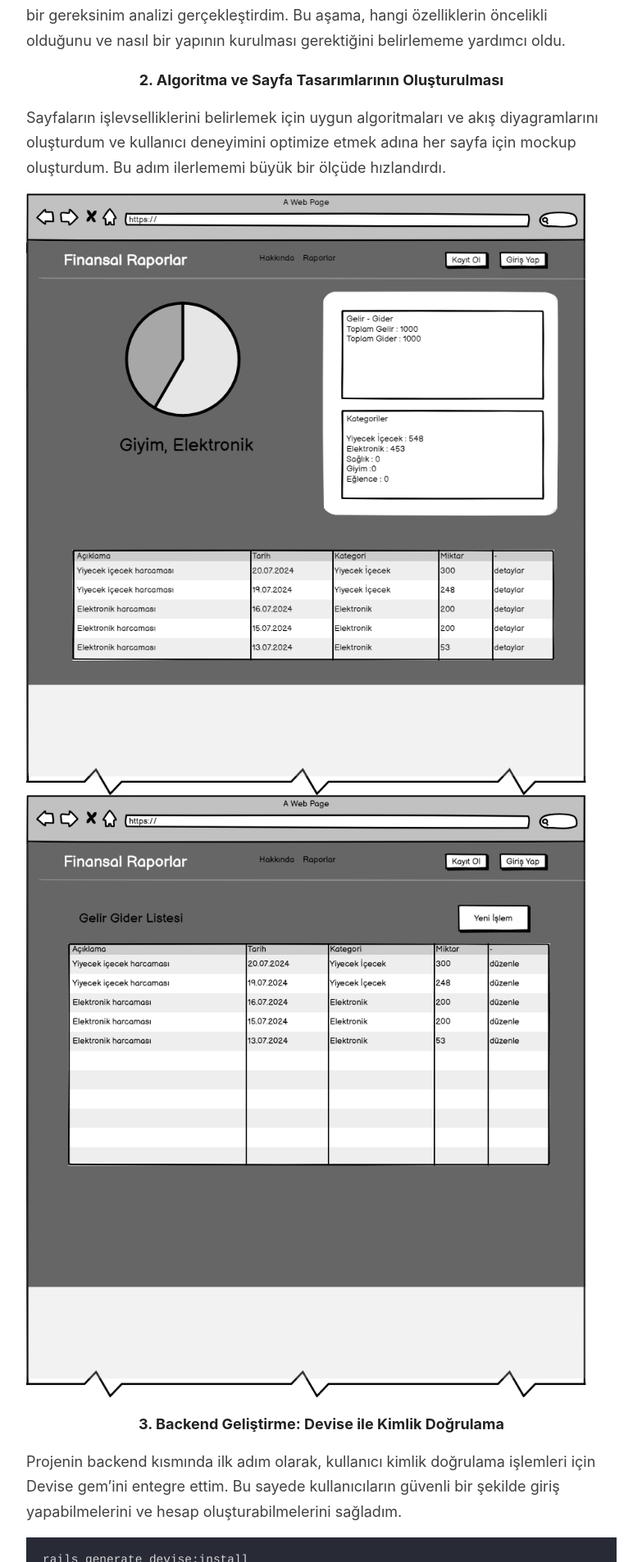
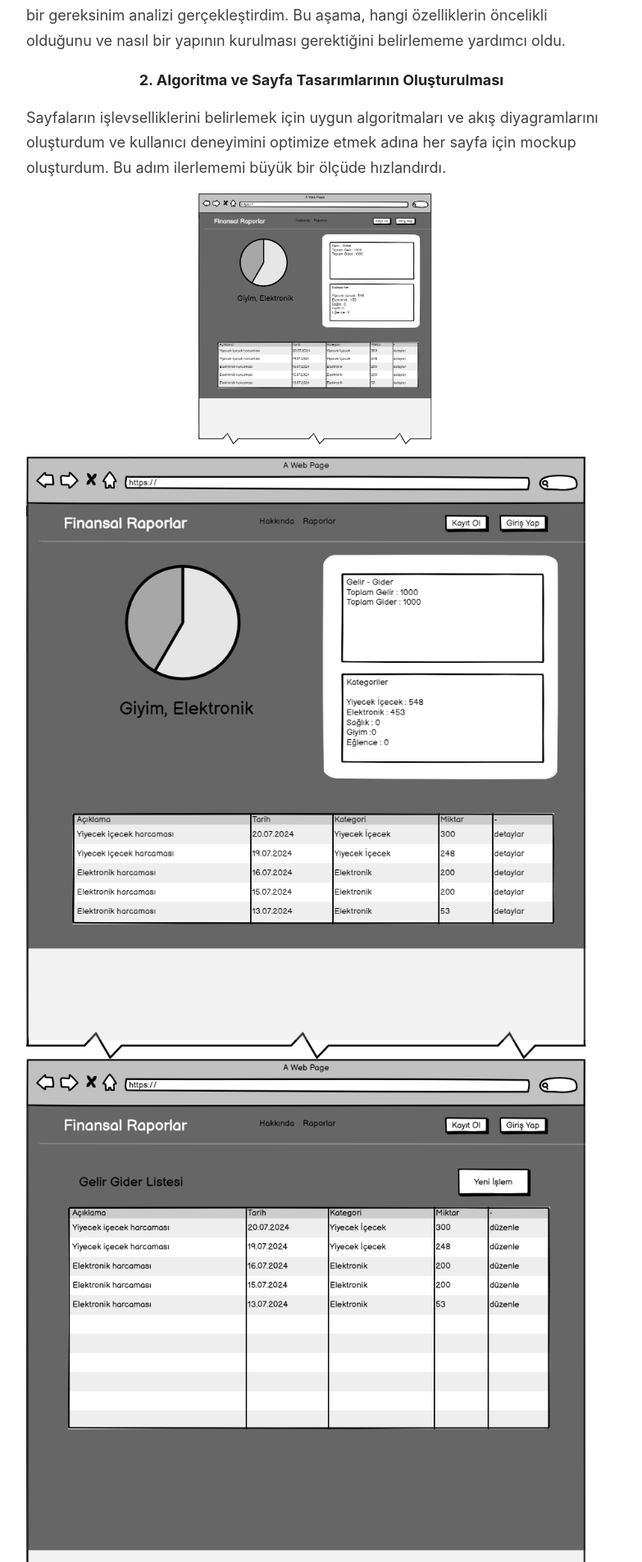
Before and after one commit to gunaytas/gunaytas.github.io, a Jekyll site: the page built from _posts/2024-09-01-finansalraporlar.md, in a window 1280 px wide. Shown: the part 1578-3484 px from the top of the page at 82% size, without its empty margins (248-1031 px from the left). Built offline with Jekyll 4.4.1, drawn with Linux system fonts in a browser that asks for light colours.

Commit message:
finansal r. image edited

```diff
--- a/_posts/2024-09-01-finansalraporlar.md
+++ b/_posts/2024-09-01-finansalraporlar.md
@@ -35,6 +35,8 @@ Projenin ilk aşamasında, kullanıcıların ihtiyaçlarını ve hedeflerini anl
 
 #### **2. Algoritma ve Sayfa Tasarımlarının Oluşturulması**
 Sayfaların işlevselliklerini belirlemek için uygun algoritmaları ve akış diyagramlarını oluşturdum ve kullanıcı deneyimini optimize etmek adına her sayfa için mockup oluşturdum. Bu adım ilerlememi büyük bir ölçüde hızlandırdı.
+
+<img src="/images/wireframe1.png" alt="mockup" width="300">
 
 ![mockup](/images/wireframe1.png?width=300)
 ![mockup](/images/liste.png?width=300)
```
